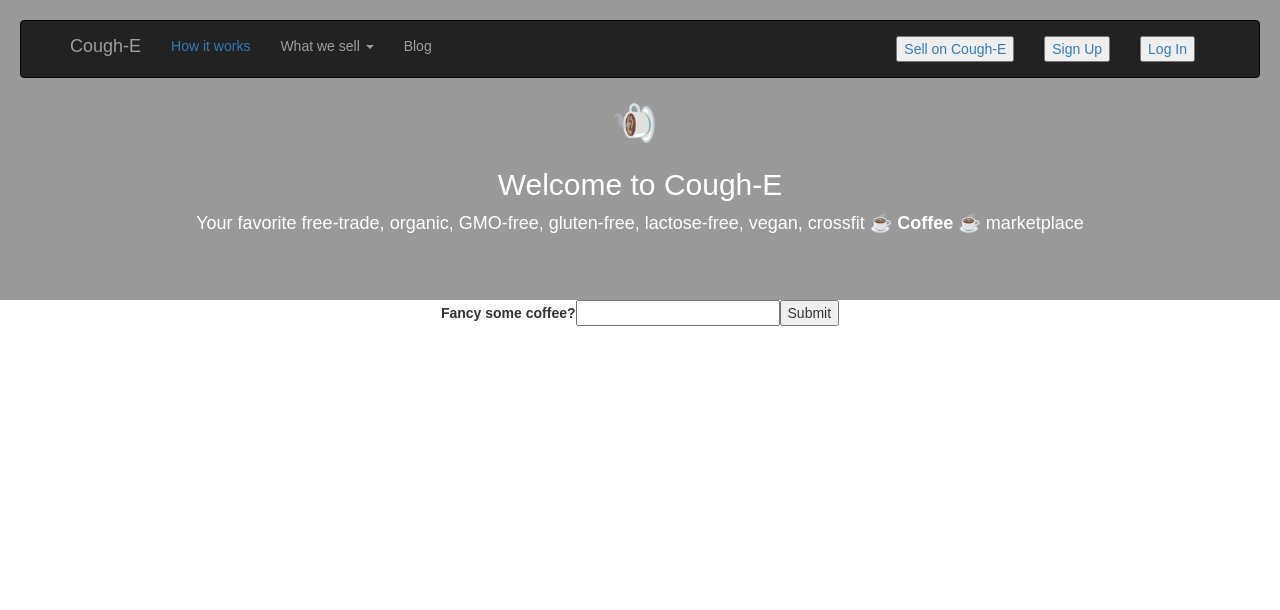
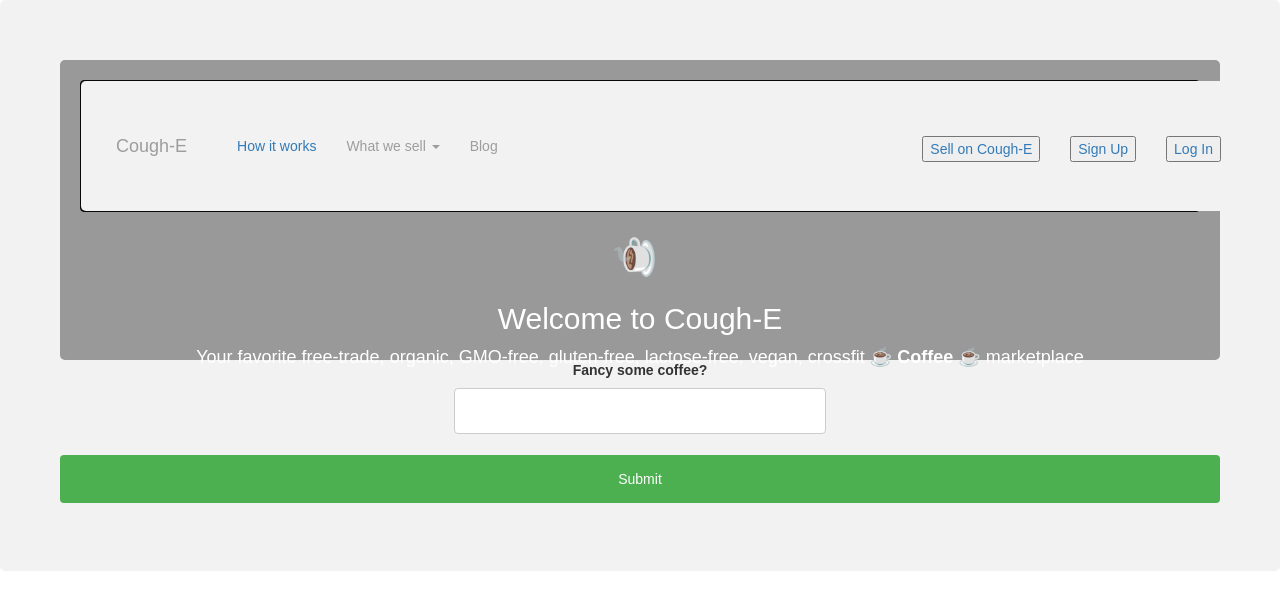
Before and after one commit to neilkrichi/coffee-marketplace, a React (Create React App) app: page / in a window 1280 px wide. Shown: the top 610 px of the page. Built offline with nearby package versions, Linux system fonts and the light colour scheme.

Commit message:
Add product form is almost done - filepicker needs fixing

```diff
--- a/src/containers/CreateButton/CreateButton.js
+++ b/src/containers/CreateButton/CreateButton.js
@@ -1,6 +1,11 @@
 import React, { PropTypes, Component } from 'react';
 import { Button, Modal, } from 'react-bootstrap';
 import Dropzone from 'react-dropzone';
+import ReactFilepicker from 'react-filepicker';
+import Collapsible from 'react-collapsible';
+
+import './style.css';
+
 
 export default class CreateButton extends React.Component {
   constructor(props) {
@@ -35,7 +40,6 @@ export default class CreateButton extends React.Component {
     this.close();
   }
 
-
   handleInputChange(event) {
     this.setState({[event.target.name]: event.target.value});
   }
@@ -52,14 +56,12 @@ export default class CreateButton extends React.Component {
   render() {
     return (
       <div>
-        <button onClick={this.open}>
+
+    {/*    <button onClick={this.open}>
           Add a product:
-        </button>
+        </button> */}
 
-        <Modal show={this.state.showModal} onHide={this.close}>
-
-          <Modal.Body>
-
+        <Collapsible trigger="Add a product:">
           <form onSubmit={this.handleSubmit}>
             <div>
               <label>Product name</label> <br></br>
@@ -93,19 +95,16 @@ export default class CreateButton extends React.Component {
             </div>
 
             <div className="img">
-              <label>Insert a picture of your product <small>(Optional)</small></label> <br></br>
-              <Dropzone />
+              <label>Insert a picture of your product <small>(Optional)</small></label>
+                <br></br>
+              <ReactFilepicker
+                apikey='AFsy23APnSR63IRmWVWlGz'
+                defaultWidget={false}
+                onSuccess={this.close} />
             </div>
-
-
+            <input type="submit" value="Submit" onClick={this.handleSubmit} />
           </form>
-
-          </Modal.Body>
-          <Modal.Footer>
-            <button onClick={this.handleSubmit}>Submit</button>
-            <button onClick={this.cancel}>Cancel</button>
-          </Modal.Footer>
-        </Modal>
+        </Collapsible>
       </div>
     )
   }
--- a/src/containers/CreateButton/style.css
+++ b/src/containers/CreateButton/style.css
@@ -0,0 +1,55 @@
+.Collapsible {
+  border: #222 solid;
+  padding: 10px 40px;
+  margin: 10px 30px;
+  text-align: center;
+  max-width: 700px;
+
+}
+
+.Collapsible .description {
+  font-size: 1.3em;
+}
+
+.Collapsible .info {
+
+}
+
+.Collapsible__trigger {
+  border: 1px #222 solid;
+  border-radius: 3px;
+  padding: 5px;
+  cursor: pointer;
+  background-color: #eee;
+}
+
+input[type=text], textarea, select {
+    width: 100%;
+    padding: 12px 20px;
+    margin: 8px 0;
+    display: inline-block;
+    border: 1px solid #ccc;
+    border-radius: 4px;
+    box-sizing: border-box;
+}
+
+input[type=submit] {
+    width: 100%;
+    background-color: #4CAF50;
+    color: white;
+    padding: 14px 20px;
+    margin: 8px 0;
+    border: none;
+    border-radius: 4px;
+    cursor: pointer;
+}
+
+input[type=submit]:hover {
+    background-color: #45a049;
+}
+
+div {
+    border-radius: 5px;
+    background-color: #f2f2f2;
+    padding: 20px;
+}
```
